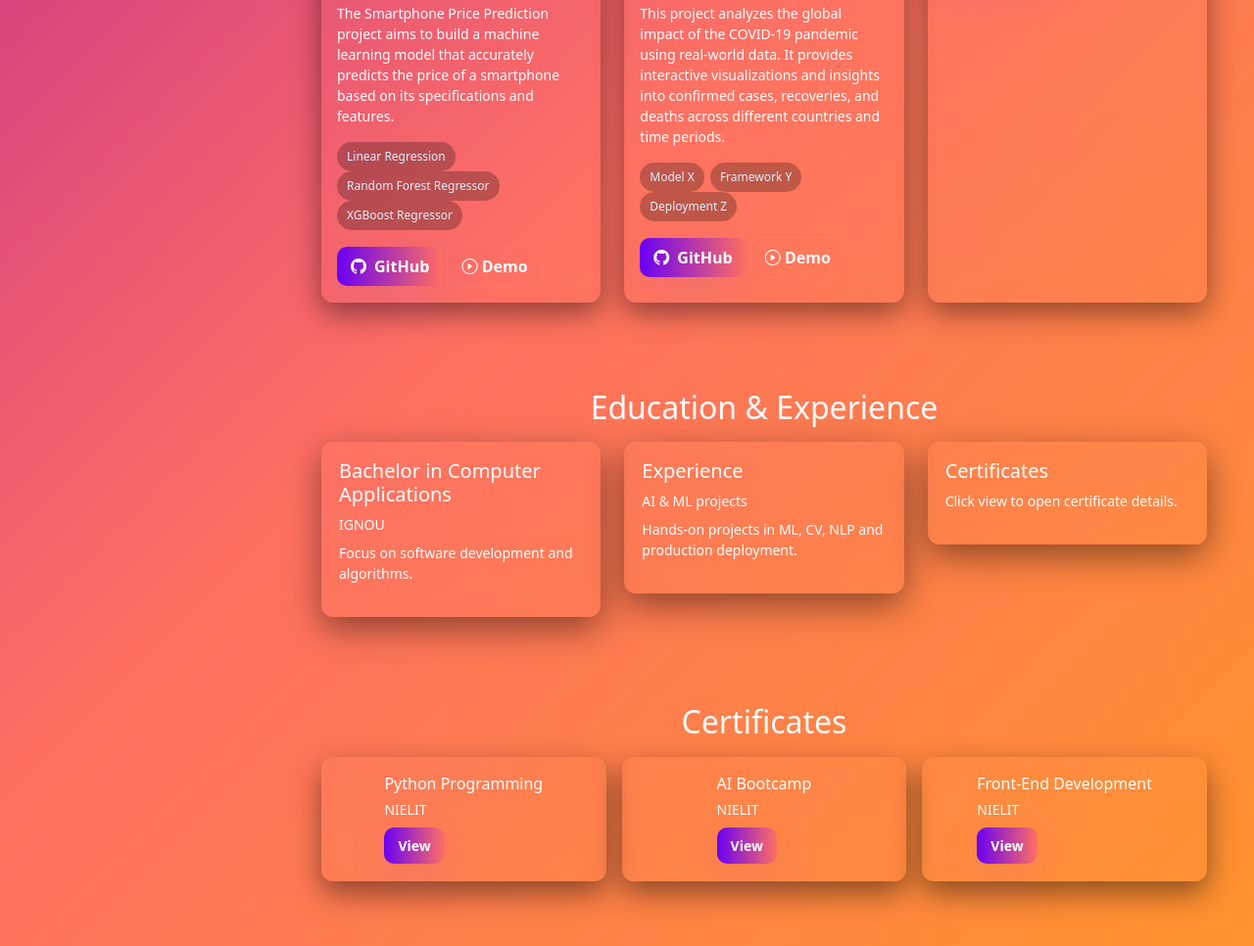
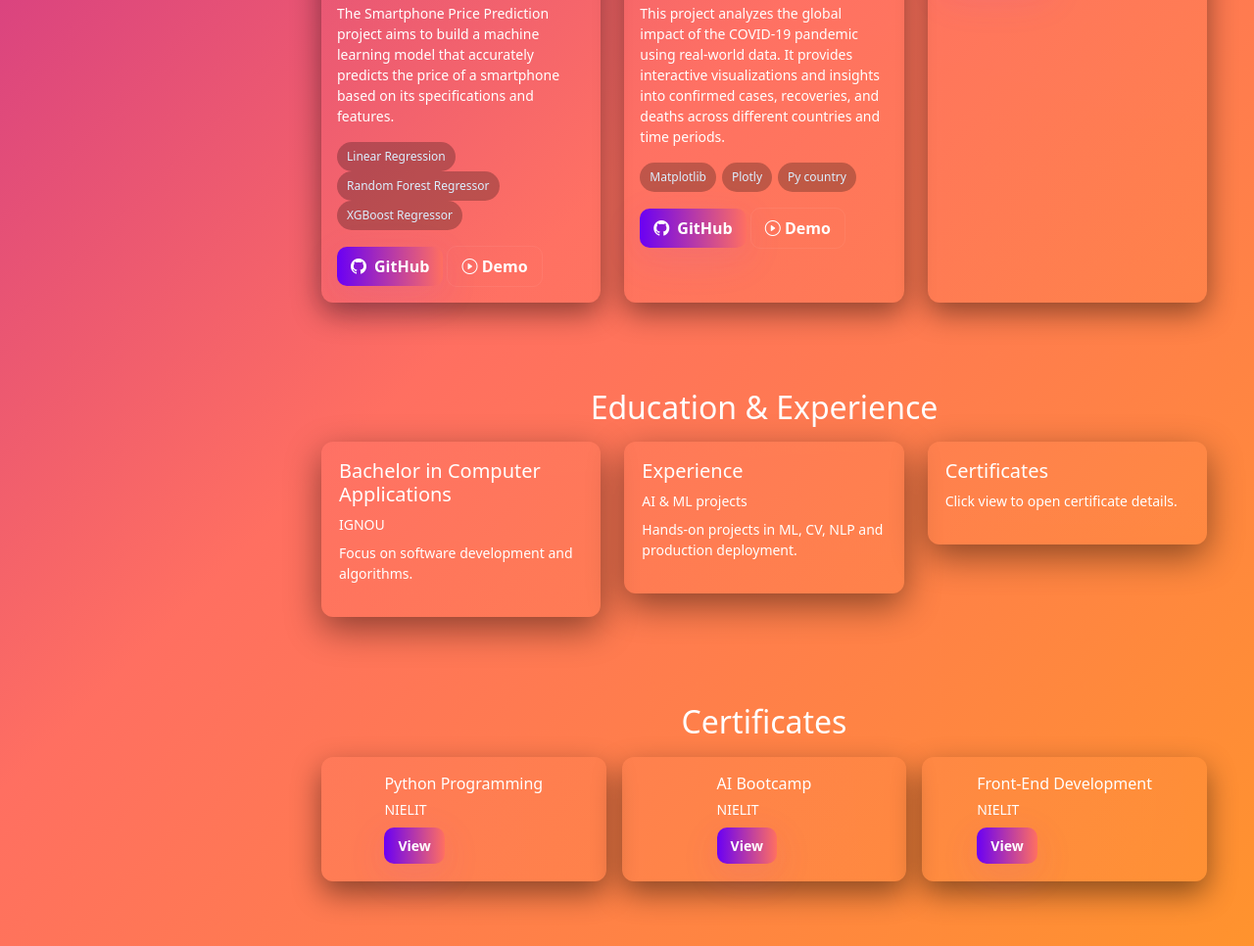
Before and after one commit to Chahat2830/-Portfolio-website, a plain HTML site: page index.html in a window 1280 px wide. Shown: the part 2745-3711 px from the top of the page at 98% size. Drawn offline with Linux system fonts and the light colour scheme.

Commit message:
Update index.html

```diff
--- a/index.html
+++ b/index.html
@@ -256,7 +256,7 @@
               <img src="assets\img\Corona Pandmic.png" alt="Placeholder Image" />
               <h4 class="mt-3">Corona-Pandemic-Analysis 5</h4>
               <p class="small">This project analyzes the global impact of the COVID-19 pandemic using real-world data. It provides interactive visualizations and insights into confirmed cases, recoveries, and deaths across different countries and time periods.</p>
-              <div class="project-tags mb-3"><span>Model X</span><span>Framework Y</span><span>Deployment Z</span></div>
+              <div class="project-tags mb-3"><span>Matplotlib</span><span>Plotly</span><span>Py country</span></div>
               <div class="actions">
                 <a class="btn btn-glow" href="https://github.com/Chahat2830/Corona---Pandmic--Analysis" aria-label="GitHub"><i class="bi bi-github"></i> GitHub</a>
                 <a class="btn btn-glow-outline" href="https://corona---pandmic--analysis-5qvuldjdpg7qyxiugdzzea.streamlit.app/" aria-label="Demo"><i class="bi bi-play-circle"></i> Demo</a>
```
